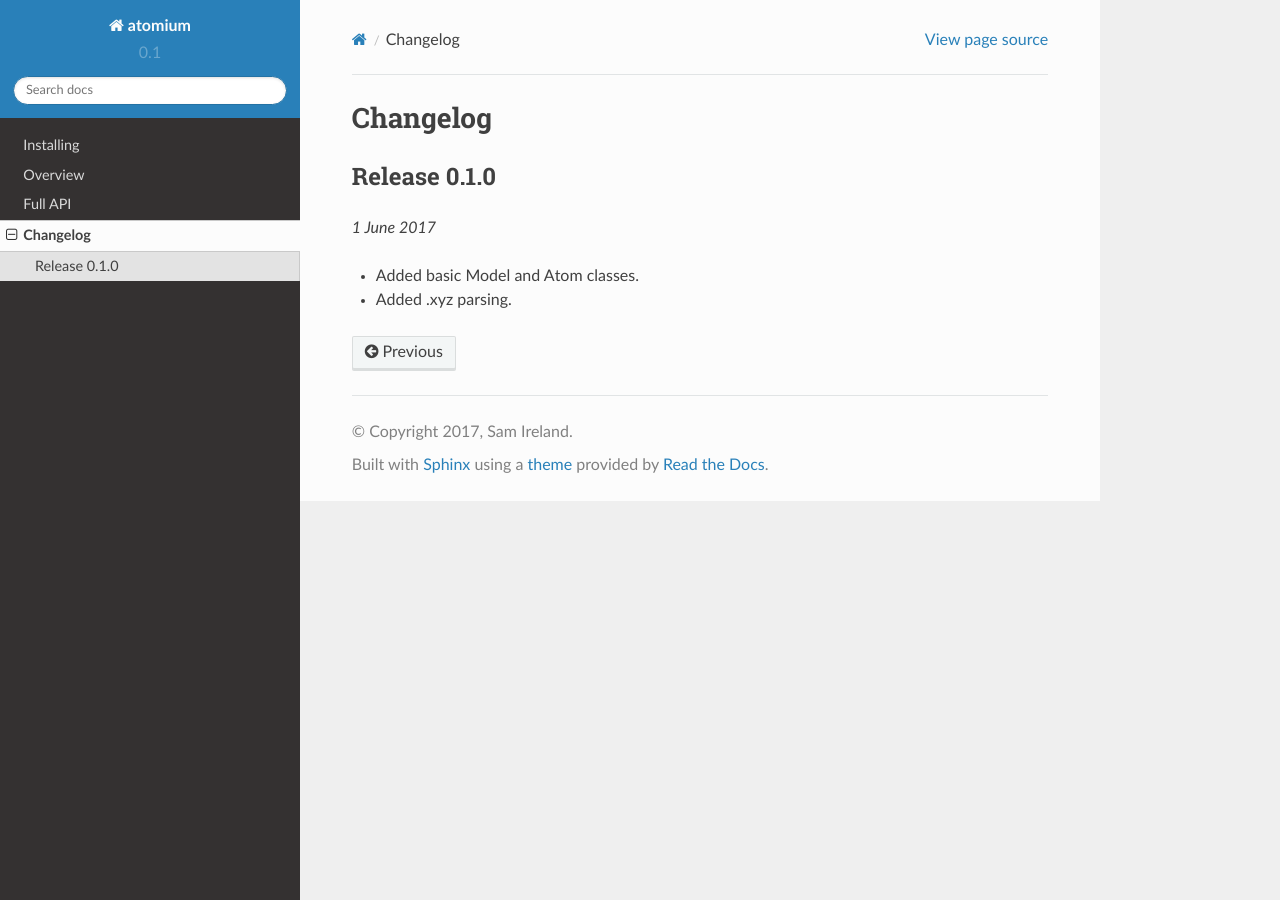
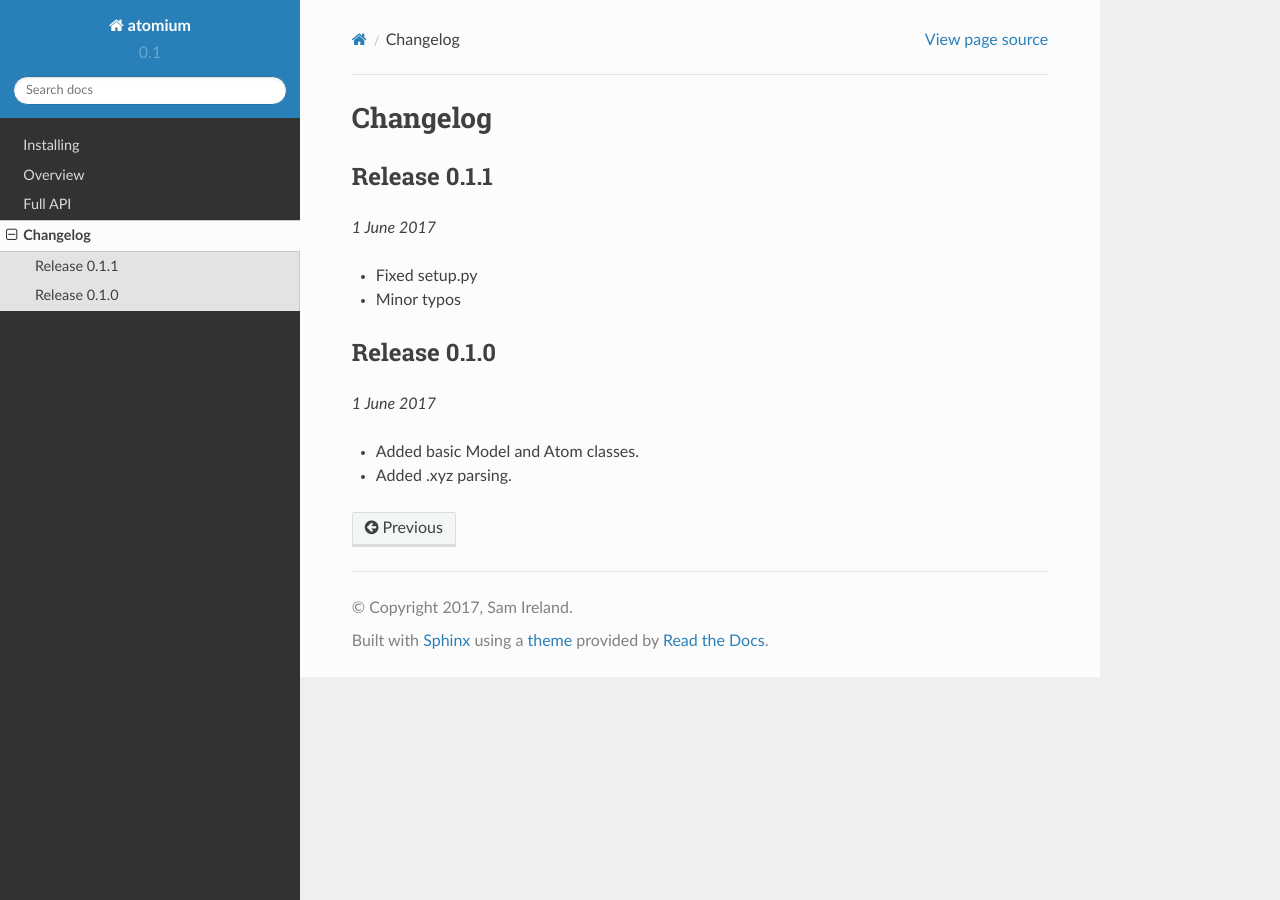
Before and after one commit to samirelanduk/atomium, a Sphinx documentation site: the page built from docs/source/changelog.rst, in a window 1280 px wide. Built offline with Sphinx 7.4.7 and the Read the Docs theme 2.0.0, drawn with Linux system fonts in a browser that asks for light colours.

Commit message:
Update changelog for 0.1.1

```diff
--- a/docs/source/changelog.rst
+++ b/docs/source/changelog.rst
@@ -1,5 +1,14 @@
 Changelog
 ---------
+
+Release 0.1.1
+~~~~~~~~~~~~~
+
+`1 June 2017`
+
+* Fixed setup.py
+* Minor typos
+
 
 Release 0.1.0
 ~~~~~~~~~~~~~
```
